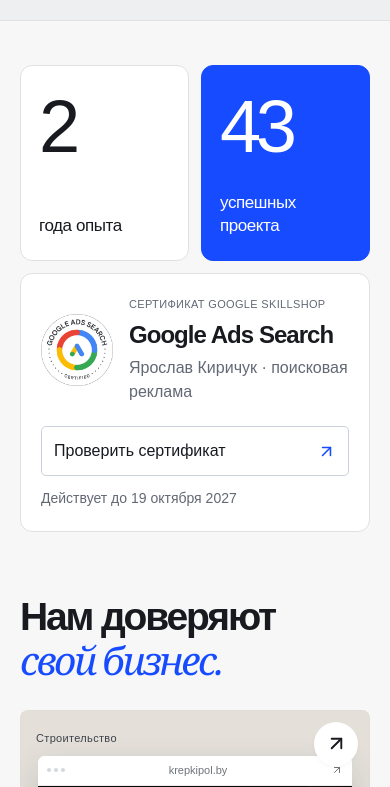
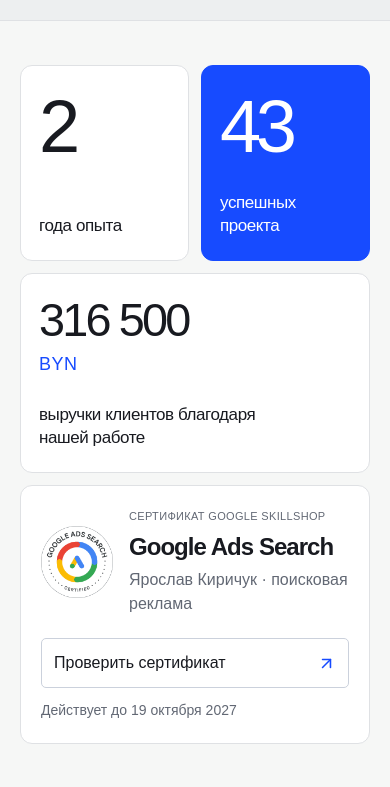
Before and after one commit to yaroslavkiri4ykknifhit-max/colddev, a Next.js app: page / in a window 390 px wide. Shown: the part 983-1770 px from the top of the page. Built offline with nearby package versions, Linux system fonts and the light colour scheme.

Commit message:
Add counted client revenue to landing proof section

```diff
--- a/src/app/globals.css
+++ b/src/app/globals.css
@@ -290,14 +290,18 @@
 .marquee-toggle:hover{color:var(--blue);border-color:var(--blue)}
 @keyframes clients-left{to{transform:translateX(-50%)}}
 
-/* The two experience figures and the verifiable certificate precede the work. */
+/* Experience, client revenue and the verifiable certificate precede the work. */
 .hero-bottom>.hero-certificate-link{justify-content:flex-start;gap:9px;font-size:16px;min-height:44px}
 .trust-section{padding-top:72px}
-.trust-grid{display:grid;grid-template-columns:1fr 1fr 1.75fr;gap:16px;align-items:stretch}
+.trust-grid{display:grid;grid-template-columns:1fr 1fr 1.5fr 2fr;gap:16px;align-items:stretch}
 .trust-metric{display:flex;flex-direction:column;justify-content:space-between;min-width:0;min-height:280px;padding:30px;border:1px solid var(--line);border-radius:12px;background:#fff}
 .count-up{display:block;font-size:clamp(76px,8vw,116px);font-weight:500;line-height:1.05;letter-spacing:-.075em;font-variant-numeric:tabular-nums}
 .trust-metric p{font-size:20px;line-height:1.4;letter-spacing:-.025em;max-width:12ch;margin-top:28px}
 .trust-metric-projects{background:var(--blue);border-color:var(--blue);color:#fff}
+.trust-metric-revenue .count-up{font-size:clamp(44px,4.2vw,64px);letter-spacing:-.06em;white-space:nowrap}
+.trust-revenue-value{display:flex;flex-direction:column;gap:10px}
+.trust-currency{font-size:18px;font-weight:500;line-height:1.3;letter-spacing:.03em;color:var(--blue)}
+.trust-metric-revenue p{font-size:18px;max-width:23ch}
 .trust-grid>.certification{grid-template-columns:80px minmax(0,1fr);align-content:space-between;align-items:center;gap:24px 20px;margin:0;padding:28px;border:1px solid var(--line);border-radius:12px;scroll-margin-top:120px}
 .trust-grid .certification-badge{width:80px;height:80px}
 .trust-grid .certification-label{font-size:11px;letter-spacing:.03em}
@@ -330,6 +334,12 @@
 .footer-contacts>a:hover{text-decoration:underline;text-underline-offset:4px}
 .footer-legal{display:flex;align-items:center;justify-content:space-between;gap:12px 24px;padding-block:20px;border-top:1px solid var(--line);font-size:16px;line-height:1.5}
 .footer-legal>span{overflow-wrap:anywhere}
+@media(max-width:1250px){
+  .trust-grid{grid-template-columns:repeat(2,minmax(0,1fr))}
+  .trust-metric{min-height:230px}
+  .trust-grid>.certification{grid-column:auto}
+  .trust-metric-revenue .count-up{font-size:64px}
+}
 @media(max-width:1150px){
   .trust-metric{padding:24px}
   .trust-grid>.certification{padding:24px;gap:24px 16px}
@@ -344,8 +354,6 @@
   .trust-grid{grid-template-columns:repeat(2,minmax(0,1fr))}
   .trust-metric{min-height:230px}
   .count-up{font-size:96px}
-  .trust-grid>.certification{grid-column:1/-1;grid-template-columns:80px minmax(0,1fr) minmax(230px,.8fr);align-content:normal}
-  .trust-grid .certification-action{grid-column:3;align-items:stretch}
   .tariff-grid{grid-template-columns:minmax(0,1fr);gap:14px}
   .tariff-card{display:grid;grid-template-columns:minmax(0,1.2fr) minmax(0,1fr);align-items:start;gap:12px 28px;padding:28px}
   .tariff-card h3{min-height:0;font-size:30px}
@@ -367,7 +375,11 @@
   .trust-metric{min-height:196px;padding:22px 18px}
   .count-up{font-size:clamp(64px,19vw,94px)}
   .trust-metric p{font-size:17px;line-height:1.4;margin-top:22px}
-  .trust-grid>.certification{grid-template-columns:72px minmax(0,1fr);gap:22px 16px;padding:22px 20px;scroll-margin-top:100px}
+  .trust-metric-revenue{grid-column:1/-1;min-height:200px}
+  .trust-metric-revenue .count-up{font-size:clamp(44px,12vw,68px)}
+  .trust-revenue-value{gap:8px}
+  .trust-metric-revenue p{max-width:27ch}
+  .trust-grid>.certification{grid-column:1/-1;grid-template-columns:72px minmax(0,1fr);gap:22px 16px;padding:22px 20px;scroll-margin-top:100px}
   .trust-grid .certification-badge{width:72px;height:72px}
   .trust-grid .certification-copy h3{font-size:24px}
   .trust-grid .certification-action{grid-column:1/-1}
--- a/src/components/CountUp.tsx
+++ b/src/components/CountUp.tsx
@@ -1,6 +1,8 @@
 "use client";
 
 import { useEffect, useRef, useState } from "react";
+
+const numberFormat = new Intl.NumberFormat("ru-RU", { maximumFractionDigits: 0 });
 
 export function CountUp({ value }: { value: number }) {
   const element = useRef<HTMLSpanElement>(null);
@@ -45,8 +47,8 @@
 
   return (
     <span className="count-up" ref={element}>
-      <span aria-hidden="true">{display}</span>
-      <span className="sr-only">{value}</span>
+      <span aria-hidden="true">{numberFormat.format(display)}</span>
+      <span className="sr-only">{numberFormat.format(value)}</span>
     </span>
   );
 }
--- a/src/components/TrustSection.tsx
+++ b/src/components/TrustSection.tsx
@@ -14,6 +14,13 @@
           <CountUp value={siteConfig.experience.projects} />
           <p>успешных проекта</p>
         </div>
+        <div className="trust-metric trust-metric-revenue">
+          <div className="trust-revenue-value">
+            <CountUp value={siteConfig.experience.clientRevenue} />
+            <span className="trust-currency">BYN</span>
+          </div>
+          <p>выручки клиентов благодаря нашей работе</p>
+        </div>
         <GoogleAdsCertificate />
       </div>
     </section>
--- a/src/config/site.ts
+++ b/src/config/site.ts
@@ -3,7 +3,7 @@
   title: "COLDDEV — сайты, реклама и автоматизация бизнеса",
   description: "Разрабатываем сайты, настраиваем рекламу и автоматизируем бизнес-процессы. 2 года опыта, 43 успешных проекта и сертификат Google Ads Search. Беларусь, работаем онлайн.",
   url: "https://colddev.pro",
-  experience: { years: 2, projects: 43 },
+  experience: { years: 2, projects: 43, clientRevenue: 316500 },
   legal: {
     fullName: "Киричук Ярослав Алексеевич",
     unp: "EE8706247",
```
Also changed, not shown: 1 other file (tests, documents, lock files or other folders).
